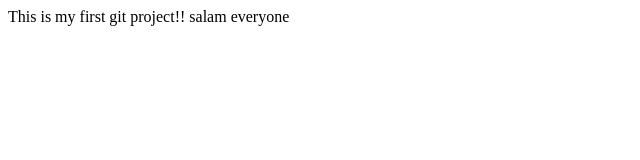
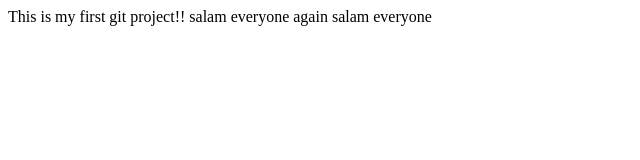
Before and after one commit to raasikkk/first-git, a plain HTML site: page index.html in a window 1280 px wide. Shown: the whole page, without its empty margins (0-640 px from the left). Drawn offline with Linux system fonts and the light colour scheme.

Commit message:
change login

```diff
--- a/index.html
+++ b/index.html
@@ -8,5 +8,6 @@
 <body>
     This is my first git project!!
     salam everyone
+    again salam everyone
 </body>
 </html>
```
Also changed, not shown: login.html (added).
